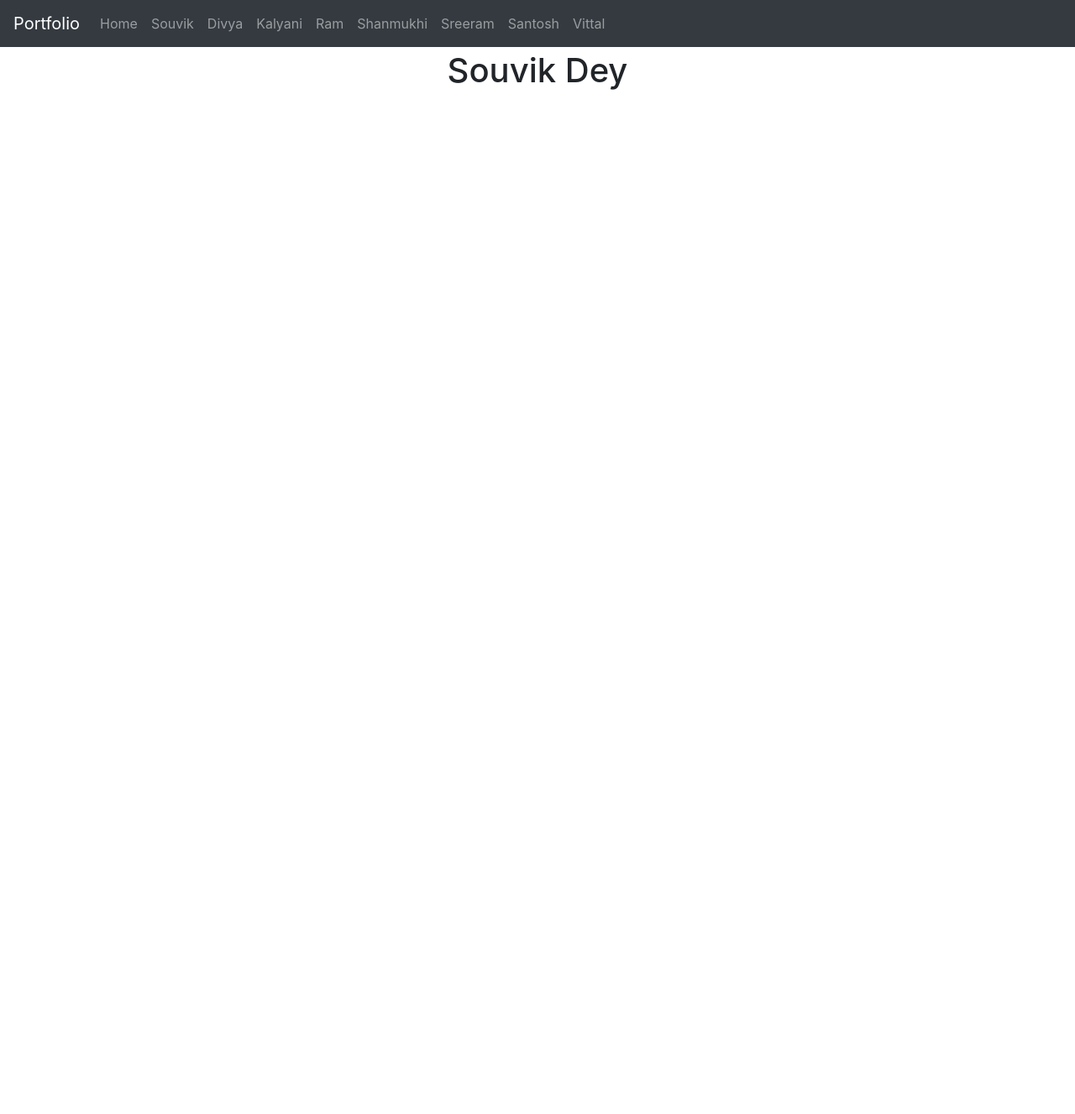
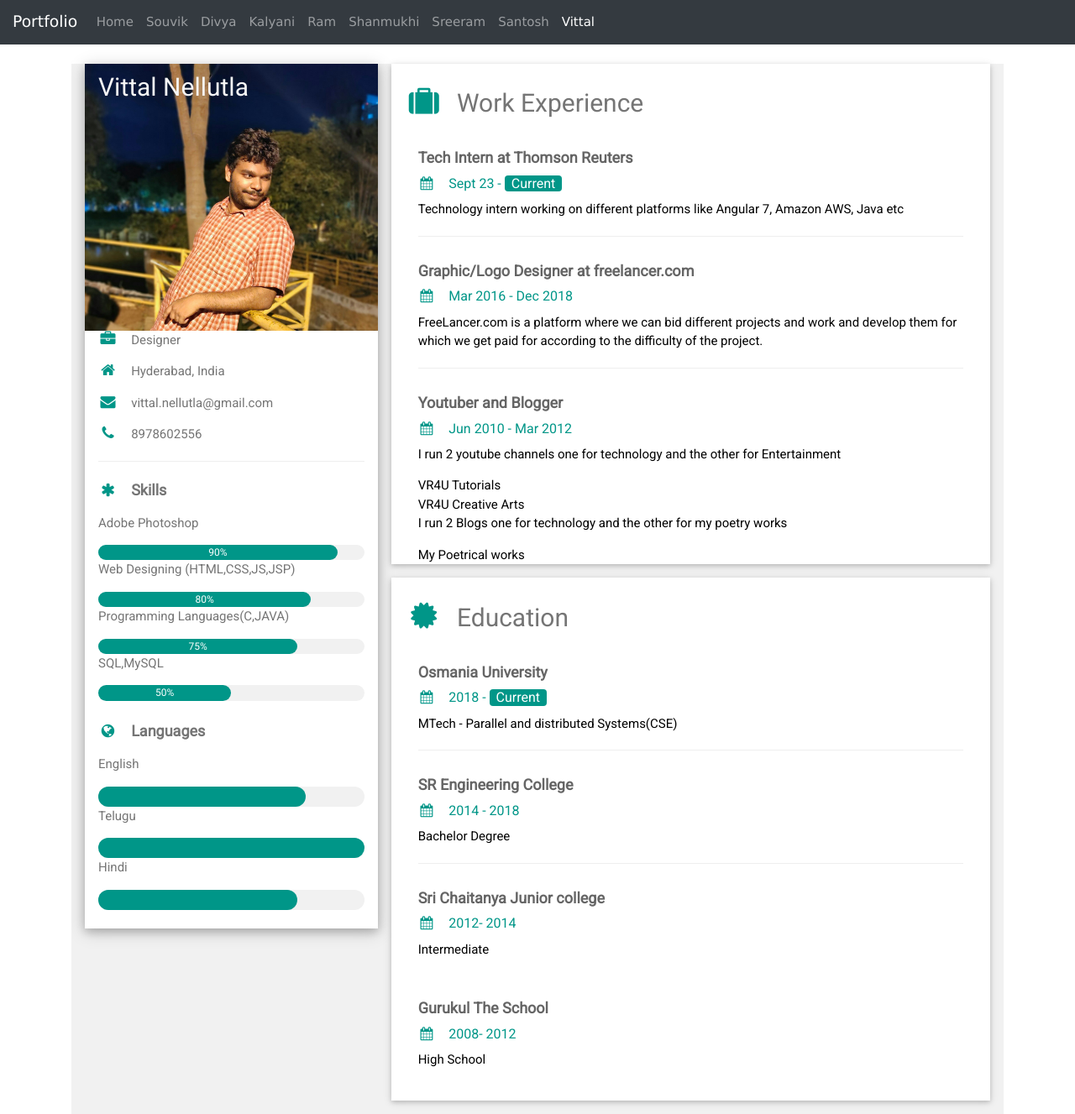
Before and after one commit to jontysouvik/portfolio-2019, an Angular app in the folder UI/portfoilo-ui/: page /vittal in a window 1280 px wide. Shown: the whole page at 84% size. Before the commit the page ends 800 px from the top, so only its background shows below. Built offline with nearby package versions, Linux system fonts and the light colour scheme.

Commit message:
Vittal Update 1

```diff
--- a/UI/portfoilo-ui/angular.json
+++ b/UI/portfoilo-ui/angular.json
@@ -124,6 +124,10 @@
           }
         }
       }
-    }},
-  "defaultProject": "portfoilo-ui"
+    }
+  },
+  "defaultProject": "portfoilo-ui",
+  "cli": {
+    "analytics": "698f68de-fcbb-466f-9b9b-6bbb75069b2d"
+  }
 }
--- a/UI/portfoilo-ui/src/app/app-routing.module.ts
+++ b/UI/portfoilo-ui/src/app/app-routing.module.ts
@@ -2,7 +2,7 @@ import { NgModule } from '@angular/core';
 import { Routes, RouterModule } from '@angular/router';
 import { HomeComponent } from './components/home/home.component';
 import { SouvikComponent } from './components/souvik/souvik.component';
-
+import { VittalComponent } from './components/vittal/vittal.component';
 
 const routes: Routes = [
   { path: 'home', component: HomeComponent },
@@ -13,7 +13,7 @@ const routes: Routes = [
   { path: 'shanmukhi', component: SouvikComponent},
   { path: 'sreeram', component: SouvikComponent},
   { path: 'santosh', component: SouvikComponent},
-  { path: 'vittal', component: SouvikComponent},
+  { path: 'vittal', component: VittalComponent},
   { path: '', pathMatch: 'full', redirectTo: 'home' }
 ];
 
--- a/UI/portfoilo-ui/src/app/app.module.ts
+++ b/UI/portfoilo-ui/src/app/app.module.ts
@@ -6,13 +6,15 @@ import { AppComponent } from './app.component';
 import { HomeComponent } from './components/home/home.component';
 import { NavComponent } from './components/nav/nav.component';
 import { SouvikComponent } from './components/souvik/souvik.component';
+import { VittalComponent } from './components/vittal/vittal.component';
 
 @NgModule({
   declarations: [
     AppComponent,
     HomeComponent,
     NavComponent,
-    SouvikComponent
+    SouvikComponent,
+    VittalComponent
   ],
   imports: [
     BrowserModule,
--- a/UI/portfoilo-ui/src/app/components/nav/nav.component.html
+++ b/UI/portfoilo-ui/src/app/components/nav/nav.component.html
@@ -1,5 +1,5 @@
 <nav class="navbar navbar-expand-md navbar-dark fixed-top bg-dark">
-    <a class="navbar-brand" href="https://www.google.com/">Portfolio</a>
+    <a class="navbar-brand"routerLink="/home">Portfolio</a>
     <button class="navbar-toggler" type="button" data-toggle="collapse" data-target="#navbarCollapse"
         aria-controls="navbarCollapse" aria-expanded="false" aria-label="Toggle navigation">
         <span class="navbar-toggler-icon"></span>
@@ -31,7 +31,7 @@
                 <a class="nav-link" routerLink="/souvik" routerLinkActive="active">Santosh</a>
             </li>
             <li class="nav-item">
-                <a class="nav-link" routerLink="/souvik" routerLinkActive="active">Vittal</a>
+                <a class="nav-link" routerLink="/vittal" routerLinkActive="active">Vittal</a>
             </li>
         </ul>
     </div>
--- /dev/null
+++ b/UI/portfoilo-ui/src/app/components/vittal/vittal.component.html
@@ -0,0 +1,131 @@
+<!DOCTYPE html>
+<html>
+<title>W3.CSS Template</title>
+<meta charset="UTF-8">
+<meta name="viewport" content="width=device-width, initial-scale=1">
+<link rel="stylesheet" href="https://www.w3schools.com/w3css/4/w3.css">
+<link rel='stylesheet' href='https://fonts.googleapis.com/css?family=Roboto'>
+<link rel="stylesheet" href="https://cdnjs.cloudflare.com/ajax/libs/font-awesome/4.7.0/css/font-awesome.min.css">
+<style>
+html,body,h1,h2,h3,h4,h5,h6 {font-family: "Roboto", sans-serif}
+</style>
+<body class="w3-light-grey">
+<div class="w3-content w3-margin-top" style="max-width:1400px;">
+  <div class="w3-row-padding">
+    <div class="w3-third">
+
+      <div class="w3-white w3-text-grey w3-card-4">
+        <div class="w3-display-container">
+          <img src="assets/vittal.jpg" style="width:100%;" alt="Avatar">
+          <div class="w3-display-topleft w3-container w3-text-black">
+            <h2 style="color:whitesmoke;">Vittal Nellutla</h2>
+          </div>
+        </div>
+        <div class="w3-container">
+          <p><i class="fa fa-briefcase fa-fw w3-margin-right w3-large w3-text-teal"></i>Designer</p>
+          <p><i class="fa fa-home fa-fw w3-margin-right w3-large w3-text-teal"></i>Hyderabad, India</p>
+          <p><i class="fa fa-envelope fa-fw w3-margin-right w3-large w3-text-teal"></i>vittal.nellutla@gmail.com</p>
+          <p><i class="fa fa-phone fa-fw w3-margin-right w3-large w3-text-teal"></i>8978602556</p>
+          <hr>
+
+          <p class="w3-large"><b><i class="fa fa-asterisk fa-fw w3-margin-right w3-text-teal"></i>Skills</b></p>
+          <p>Adobe Photoshop</p>
+          <div class="w3-light-grey w3-round-xlarge w3-small">
+            <div class="w3-container w3-center w3-round-xlarge w3-teal" style="width:90%">90%</div>
+          </div>
+          <p>Web Designing (HTML,CSS,JS,JSP)</p>
+          <div class="w3-light-grey w3-round-xlarge w3-small">
+            <div class="w3-container w3-center w3-round-xlarge w3-teal" style="width:80%">
+              <div class="w3-center w3-text-white">80%</div>
+            </div>
+          </div>
+          <p>Programming Languages(C,JAVA)</p>
+          <div class="w3-light-grey w3-round-xlarge w3-small">
+            <div class="w3-container w3-center w3-round-xlarge w3-teal" style="width:75%">75%</div>
+          </div>
+          <p>SQL,MySQL</p>
+          <div class="w3-light-grey w3-round-xlarge w3-small">
+            <div class="w3-container w3-center w3-round-xlarge w3-teal" style="width:50%">50%</div>
+          </div>
+          <br>
+
+          <p class="w3-large w3-text-theme"><b><i class="fa fa-globe fa-fw w3-margin-right w3-text-teal"></i>Languages</b></p>
+          <p>English</p>
+          <div class="w3-light-grey w3-round-xlarge">
+            <div class="w3-round-xlarge w3-teal" style="height:24px;width:78%"></div>
+          </div>
+          <p>Telugu</p>
+          <div class="w3-light-grey w3-round-xlarge">
+            <div class="w3-round-xlarge w3-teal" style="height:24px;width:100%"></div>
+          </div>
+          <p>Hindi</p>
+          <div class="w3-light-grey w3-round-xlarge">
+            <div class="w3-round-xlarge w3-teal" style="height:24px;width:75%"></div>
+          </div>
+          <br>
+        </div>
+      </div><br>
+
+    <!-- End Left Column -->
+    </div>
+
+    <!-- Right Column -->
+    <div class="w3-twothird">
+
+      <div class="w3-container w3-card w3-white w3-margin-bottom">
+        <h2 class="w3-text-grey w3-padding-16"><i class="fa fa-suitcase fa-fw w3-margin-right w3-xxlarge w3-text-teal"></i>Work Experience</h2>
+        <div class="w3-container">
+          <h5 class="w3-opacity"><b>Tech Intern at Thomson Reuters </b></h5>
+          <h6 class="w3-text-teal"><i class="fa fa-calendar fa-fw w3-margin-right"></i>Sept 23 - <span class="w3-tag w3-teal w3-round">Current</span></h6>
+          <p>Technology intern working on different platforms like Angular 7, Amazon AWS, Java etc </p>
+          <hr>
+        </div>
+        <div class="w3-container">
+          <h5 class="w3-opacity"><b>Graphic/Logo  Designer at freelancer.com</b></h5>
+          <h6 class="w3-text-teal"><i class="fa fa-calendar fa-fw w3-margin-right"></i>Mar 2016 - Dec 2018</h6>
+          <p>FreeLancer.com is a platform where we can bid different projects and work and develop them for which we get paid for according to the difficulty of the project.</p>
+          <hr>
+        </div>
+        <div class="w3-container">
+          <h5 class="w3-opacity"><b>Youtuber and Blogger</b></h5>
+          <h6 class="w3-text-teal"><i class="fa fa-calendar fa-fw w3-margin-right"></i>Jun 2010 - Mar 2012</h6>
+          <p>I run 2 youtube channels one for technology and the other for Entertainment </p> <a href="https://www.youtube.com/channel/UCOMkA8ZCLGhDDVapX1hAXzA"> VR4U Tutorials</a><br>
+          <a href="https://www.youtube.com/channel/UCKL_sSDEN5Dahf_8851Z18g"> VR4U Creative Arts</a><br>
+          <p>I run 2 Blogs one for technology and the other for my poetry works </p>
+          <a href="https://sundarasaivittal.blogspot.com/"> My Poetrical works</a><br>
+        </div>
+      </div>
+
+      <div class="w3-container w3-card w3-white">
+        <h2 class="w3-text-grey w3-padding-16"><i class="fa fa-certificate fa-fw w3-margin-right w3-xxlarge w3-text-teal"></i>Education</h2>
+        <div class="w3-container">
+          <h5 class="w3-opacity"><b>Osmania University</b></h5>
+          <h6 class="w3-text-teal"><i class="fa fa-calendar fa-fw w3-margin-right"></i>2018 - <span class="w3-tag w3-teal w3-round">Current</span></h6>
+          <p>MTech - Parallel and distributed Systems(CSE)</p>
+          <hr>
+        </div>
+        <div class="w3-container">
+          <h5 class="w3-opacity"><b>SR Engineering College</b></h5>
+          <h6 class="w3-text-teal"><i class="fa fa-calendar fa-fw w3-margin-right"></i>2014 - 2018</h6>
+          <p>Bachelor Degree</p>
+          <hr>
+        </div>
+        <div class="w3-container">
+          <h5 class="w3-opacity"><b>Sri Chaitanya Junior college</b></h5>
+          <h6 class="w3-text-teal"><i class="fa fa-calendar fa-fw w3-margin-right"></i>2012- 2014</h6>
+          <p>Intermediate</p><br>
+        </div>
+        <div class="w3-container">
+            <h5 class="w3-opacity"><b>Gurukul The School</b></h5>
+            <h6 class="w3-text-teal"><i class="fa fa-calendar fa-fw w3-margin-right"></i>2008- 2012</h6>
+            <p>High School</p><br>
+          </div>
+      </div>
+    </div>
+  </div>
+</div>
+<footer class="w3-container w3-teal w3-center w3-margin-top">
+
+</footer>
+</body>
+</html>
--- /dev/null
+++ b/UI/portfoilo-ui/src/app/components/vittal/vittal.component.ts
@@ -0,0 +1,15 @@
+import { Component, OnInit } from '@angular/core';
+
+@Component({
+  selector: 'app-vittal',
+  templateUrl: './vittal.component.html',
+  styleUrls: ['./vittal.component.less']
+})
+export class VittalComponent implements OnInit {
+
+  constructor() { }
+
+  ngOnInit() {
+  }
+
+}
```
Also changed, not shown: UI/portfoilo-ui/src/app/components/vittal/vittal.component.less (added), UI/portfoilo-ui/src/assets/vittal.jpg (added), 1 other file (tests, documents, lock files or other folders).
